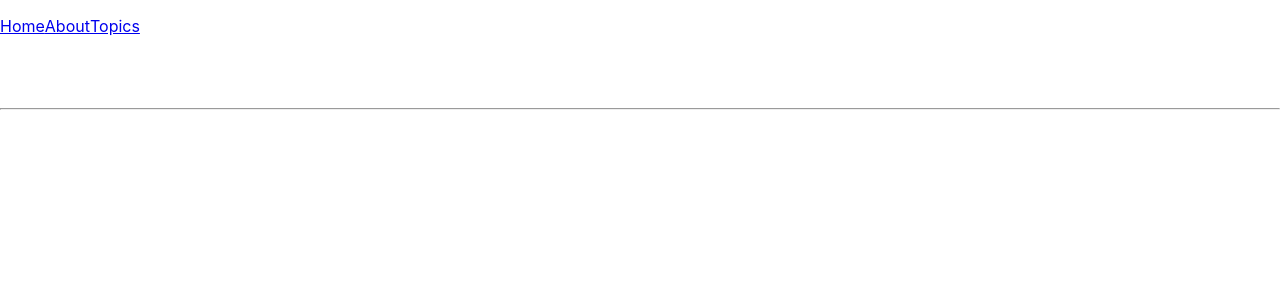
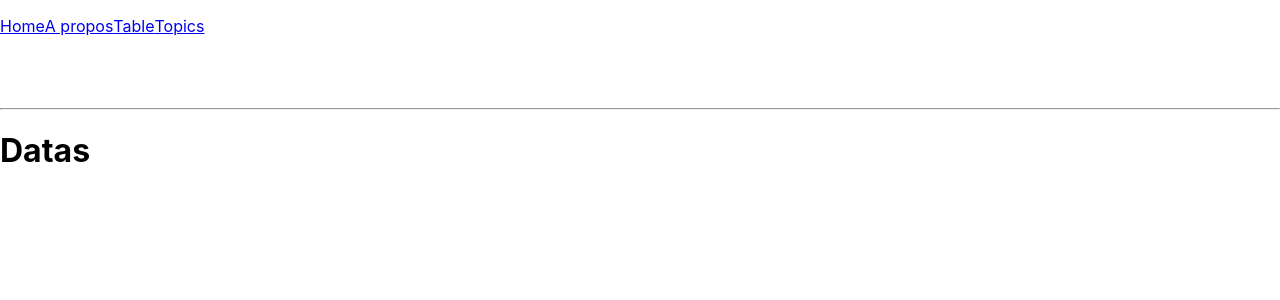
Before and after one commit to Wadaarik/NodeReact, a React (Create React App) app in the folder frontend/: page /table in a window 1280 px wide. Shown: the top 300 px of the page. Built offline with nearby package versions, Linux system fonts and the light colour scheme.

Commit message:
table component

```diff
--- /dev/null
+++ b/frontend/src/components/table.js
@@ -0,0 +1,16 @@
+import '../App.css';
+import React from 'react';
+
+class Table extends React.Component {
+    render()  {
+        return  (
+            <div id="table" className="table">
+
+                <h1>Datas</h1>
+
+            </div>
+        );
+    }
+}
+
+export default Table;
--- a/frontend/src/routes.js
+++ b/frontend/src/routes.js
@@ -1,6 +1,7 @@
 import { BrowserRouter, Route, Link } from "react-router-dom";
 import React from 'react';
 import './App.css';
+import Table from "./components/table";
 
 class Navbar extends React.Component {
     render()  {
@@ -9,7 +10,8 @@ class Navbar extends React.Component {
           <div>
             <div class="navbar">
                 <p><Link to="/">Home</Link></p>
-                <p><Link to="/about">About</Link></p>
+                <p><Link to="/about">A propos</Link></p>
+                <p><Link to="/table">Table</Link></p>
                 <p><Link to="/topics">Topics</Link></p>
             </div>
 
@@ -17,6 +19,7 @@ class Navbar extends React.Component {
             <div className="main-route-place">
               <Route exact path="/" component={Home} />
               <Route path="/about" component={About} />
+              <Route path="/table" component={Table} />
               <Route path="/topics" component={Topics} />
             </div>
           </div>
```
